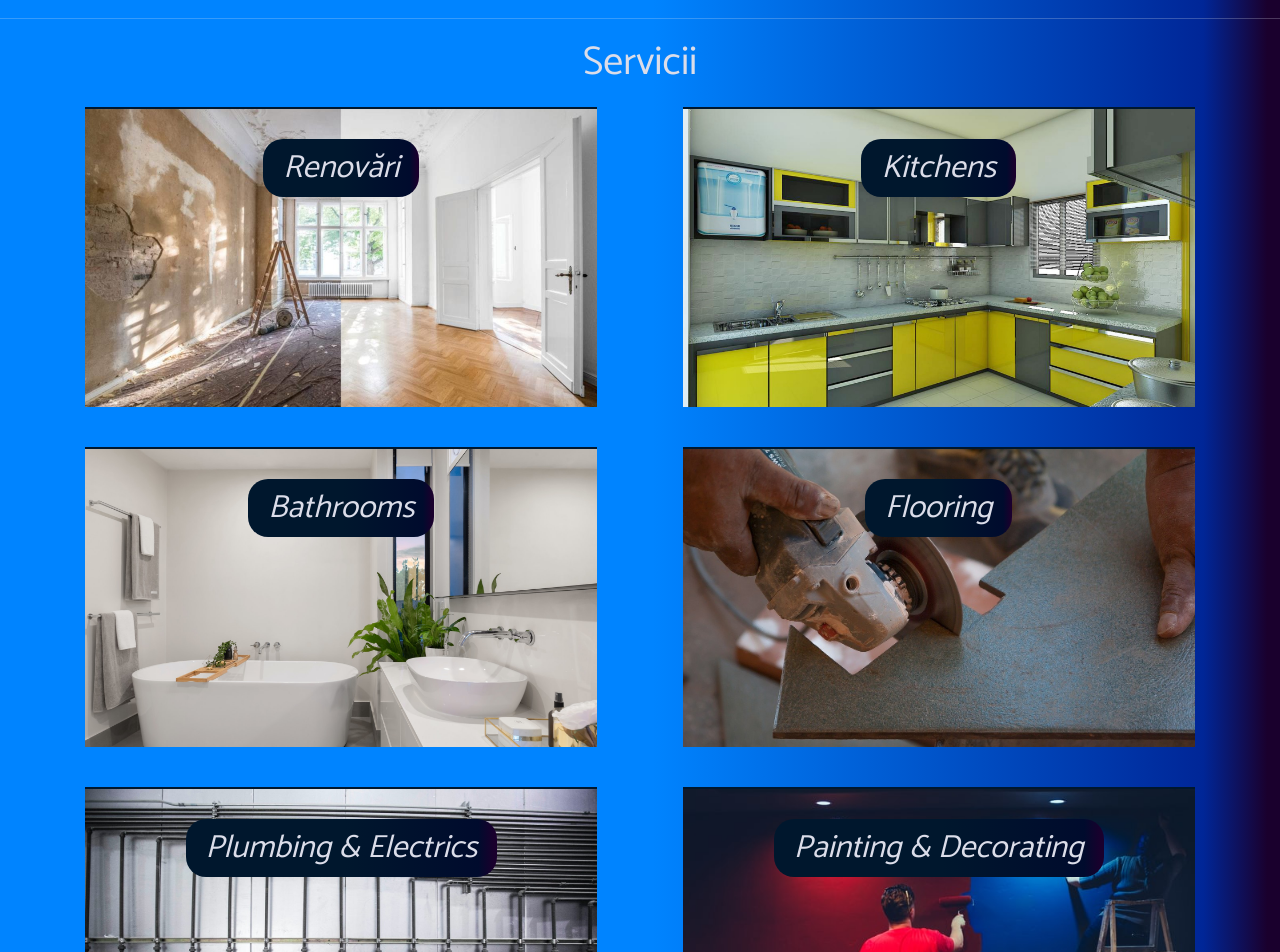
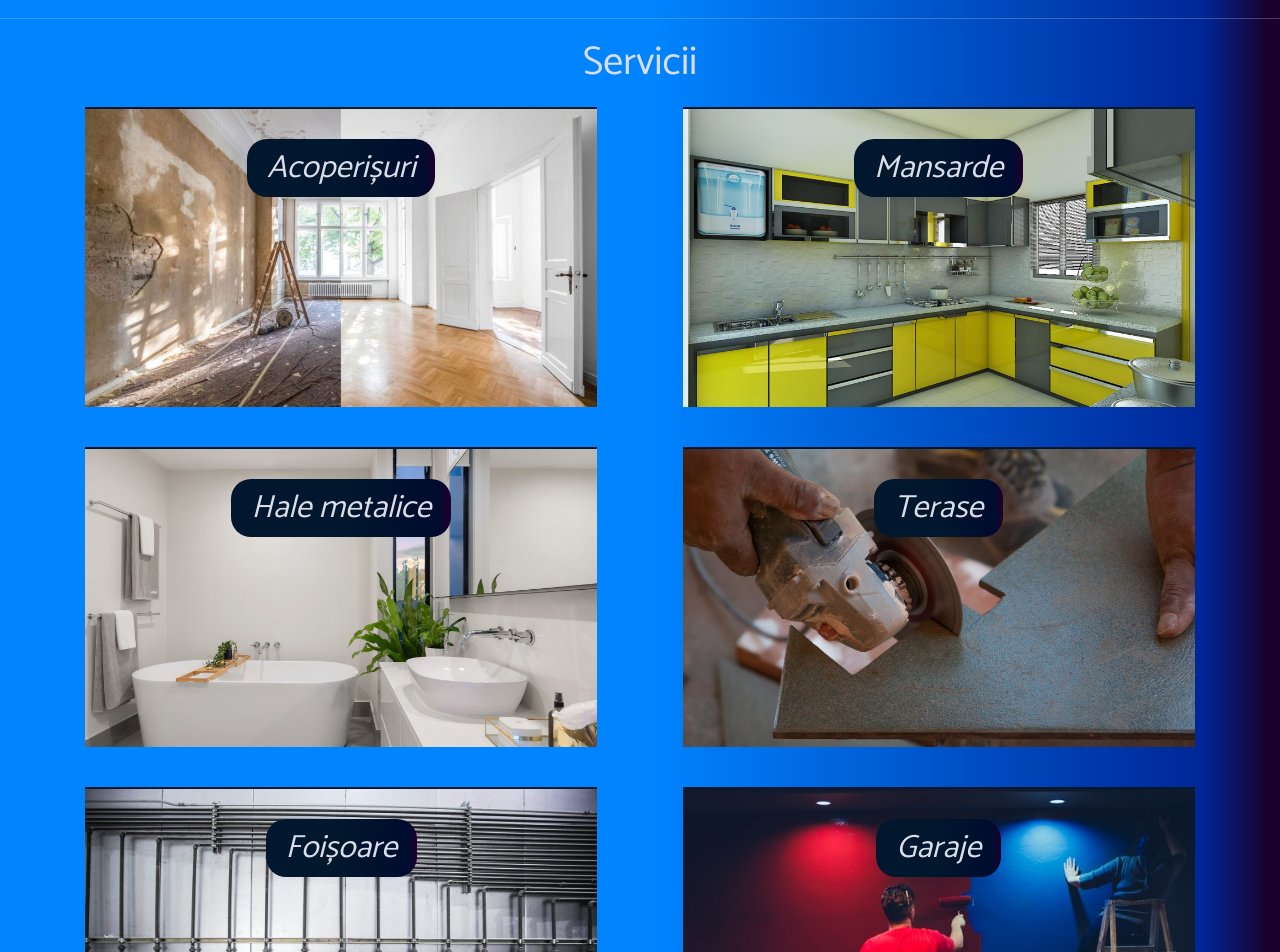
Before and after one commit to Geod11/samudachpro, a React (Create React App) app: page / in a window 1280 px wide. Shown: the part 640-1592 px from the top of the page. Built offline with nearby package versions, Linux system fonts and the light colour scheme.

Commit message:
Updated Services Page and did some more translations

```diff
--- a/src/Components/ContactForm.js
+++ b/src/Components/ContactForm.js
@@ -117,7 +117,7 @@ function ContactForm({ hideLogo, centerForm }) {
         id="Contact-Form"
         className={`contact__form__inner ${centerForm && "center-form"}`}
       >
-        <h2>Get In Touch</h2>
+        <h2>Așteptăm mesajul tău</h2>
         <div className="contact__form__input__container">
           <label htmlFor="name" className="contact__form__label">
             Nume*
@@ -131,7 +131,7 @@ function ContactForm({ hideLogo, centerForm }) {
           <input
             value={inputs.name || ""}
             onChange={handleInputChange}
-            placeholder="Nume..."
+            placeholder="..."
             type="text"
             id="name"
             name="name"
@@ -151,7 +151,7 @@ function ContactForm({ hideLogo, centerForm }) {
           <input
             value={inputs.email || ""}
             onChange={handleInputChange}
-            placeholder="Email..."
+            placeholder="..."
             type="email"
             id="email"
             name="email"
@@ -165,7 +165,7 @@ function ContactForm({ hideLogo, centerForm }) {
           <input
             value={inputs.phone || ""}
             onChange={handleInputChange}
-            placeholder="Telefon..."
+            placeholder="..."
             type="text"
             id="phone"
             name="phone"
@@ -199,7 +199,7 @@ function ContactForm({ hideLogo, centerForm }) {
           <textarea
             value={inputs.message || ""}
             onChange={handleInputChange}
-            placeholder="Mesaj..."
+            placeholder="..."
             id="message"
             name="message"
             className="contact__form__input form-control-sm"
--- a/src/Components/Home.js
+++ b/src/Components/Home.js
@@ -34,32 +34,37 @@ function Home() {
       <h1 className="home__Services__title">Servicii</h1>
       <div className="home__servicesContainer">
         <ServiceSingle
-          title="Renovări "
+          title="Acoperișuri "
           image={RenovationMain}
           link="/services#renovation"
         />
         <ServiceSingle
-          title="Kitchens "
+          title="Mansarde "
           image={KitchenMain}
           link="/services#kitchen"
         />
         <ServiceSingle
-          title="Bathrooms "
+          title="Hale metalice "
           image={BathroomMain}
           link="/services#bathroom"
         />
         <ServiceSingle
-          title="Flooring "
+          title="Terase "
           image={FlooringMain}
           link="/services#flooring"
         />
         <ServiceSingle
-          title="Plumbing & Electrics"
+          title="Foișoare "
           image={PlumbingMain}
           link="/services#plumbingElectrics"
         />
         <ServiceSingle
-          title="Painting & Decorating"
+          title="Garaje "
+          image={PaintingMain}
+          link="/services#paintingDecorating"
+        />
+        <ServiceSingle
+          title="Garduri "
           image={PaintingMain}
           link="/services#paintingDecorating"
         />
--- a/src/Components/Services.js
+++ b/src/Components/Services.js
@@ -43,88 +43,88 @@ function Services() {
       <h1 className="services__main__title">Services</h1>
 
       <ServiceInDetail
-        titleTop="Renovations"
+        titleTop="Acoperișuri"
         miniTitle=""
-        descrTop={`Each client has their own dream for their home, their own vision. Our role is to mould our team and refurbishment service around this unique expectation and to ensure that no matter the aspiration, we can deliver on our promises.`}
+        descrTop={`Fiecare client are propriul vis pentru casa lui, propria sa viziune. Rolul nostru este să modelăm echipa noastră și serviciul de renovare în jurul acestei așteptări unice și să ne asigurăm că, indiferent de aspirație, ne putem îndeplini promisiunile.`}
         imageTop={Renovation2}
         titleMid="How it works"
-        descrMid="The cost of such a project is down to many factors. There is no one-size-fits-all fee, but what we can assure you of is transparency in our pricing, clarity in our quote detail and a determination to bring every refurbishment project we undertake in on time and within budget."
+        descrMid="Costul unui astfel de proiect depinde de mulți factori. Nu există o taxă universală, dar ceea ce vă putem asigura este transparența în prețurile noastre, claritatea în detaliile ofertei noastre și hotărârea de a realiza fiecare proiect la timp și în limita bugetului."
         imageMid={Renovation1}
-        btnMid="Learn More"
+        btnMid="Află mai mult"
         id="renovation"
         collage={true}
       />
       <hr />
       {/* Kitchens */}
       <ServiceInDetail
-        titleTop="Kitchens"
+        titleTop="Mansarde"
         descrTop=""
         imageTop={Kitchen1}
         titleMid=""
         descrMid=""
         imageMid={Kitchen2}
-        btnMid="Get in Touch"
+        btnMid="Află mai mult"
         id="kitchen"
         collage={true}
       />
       <hr />
       {/* Bathrooms */}
       <ServiceInDetail
-        titleTop="Bathrooms"
+        titleTop="Hale metalice"
         descrTop=""
         imageTop={Bathroom1}
         titleMid="What we do"
         descrMid="Tota Builders installers are some of the very best tradespeople in London with in-house design to create a bespoke bathroom which will live up to your every expectation.Specialist tilers, skilled in all materials, from marble and  travertine to hand made tiles, produce perfect results every time while our carpenters can handcraft units to exact specifications. We ensure minimum disruption and will always leave your premises clean and tidy following our visit."
         imageMid={Bathroom2}
-        btnMid="Get a Quote"
+        btnMid="Află mai mult"
         id="bathroom"
       />
       <hr />
       <ServiceInDetail
-        titleTop="Flooring"
+        titleTop="Terase"
         descrTop=""
         imageTop={Flooring1}
         titleMid="How it works"
         descrMid="Our carpenters are experienced to suit the project whether floors, staircases cupboards or complete refurbishments.Our tradesmen always ensure minimum disruption and that they leave your property clean and tidy following their visit."
         imageMid={Flooring2}
-        btnMid="Learn More"
+        btnMid="Află mai mult"
         id="flooring"
       />
       <hr />
       <ServiceInDetail
-        titleTop="Plumbing & Electrics"
+        titleTop="Foișoare"
         descrTop=""
         imageTop={PlumbingAndElectrics1}
         titleMid="The process"
         descrMid={`We offer a highly professional service throughout London and within the M25, using a team of qualified and experienced plumbers & Electricians. We can provide you with a solution for any issue, from a plumbing related problem to the design and creation of a new bathroom or kitchen. Our electricians are fully qualified to undertake all types of domestic and commercial electrical work from a new plug socket to a complete, or partial, rewiring of your property professionally and efficiently.`}
         imageMid={PlumbingAndElectrics2}
-        btnMid="Get In Touch"
+        btnMid="Află mai mult"
         id="plumbingElectrics"
       />
       <hr />
       <ServiceInDetail
-        titleTop="Painting & Decorating"
+        titleTop="Garaje"
         descrTop=""
         imageTop={PaintingAndDecorating1}
         titleMid="What we do"
         descrMid={`We aim to help you create a home out of your house. A home that tells the story you want it to. Change the outlook of your home—whether new or not— and create an aesthetic environment and a surreal ambiance around you as per your distinctive taste.`}
         imageMid={PaintingAndDecorating2}
-        btnMid="Get a Quote"
+        btnMid="Află mai mult"
         id="paintingDecorating"
         collage={true}
       />
       <hr />
       <ServiceInDetail
-        titleTop="Wallpapering"
+        titleTop="Garduri"
         descrTop=""
         imageTop={Wallpapering1}
         titleMid="How it works"
         descrMid={`We are well experienced in a wide range of wall-covering and wallpapers installations.Wallpaper installation is fine work and requires utmost precision, as well as elaborate professional skills, especially, when it comes to designer paper or luxury types of aesthetic wallpapers. We are proud to have a team of specialists, who put great attention to the smallest detail, ensuring immaculate results. Our clients have never been disappointed with the quality of our work and the dedication with which we embrace every project.`}
         imageMid={Wallpapering2}
-        btnMid="Learn More"
+        btnMid="Află mai mult"
         id="wallpapering"
       />
-      <hr />
+      {/* <hr />
       <ServiceInDetail
         titleTop="Mastic"
         descrTop=""
@@ -134,7 +134,7 @@ function Services() {
         imageMid={Mastic2}
         btnMid="Get in Touch"
         id="mastic"
-      />
+      /> */}
     </div>
   );
 }
--- a/src/style/about.css
+++ b/src/style/about.css
@@ -92,8 +92,6 @@
 }
 .about__hline_displayBig {
 	display: none;
-}
-.form-in-aboutUs {
 }
 @media (min-width: 576px) {
 	.about__video {
--- a/src/style/contact.css
+++ b/src/style/contact.css
@@ -24,6 +24,7 @@
 	text-align: center;
 }
 .contact__info {
+
 	font-size: large;
 	padding: 0 1rem;
 	width: 70%;
@@ -50,7 +51,7 @@
 }
 .contact__instructions__container {
 	padding: 20px 0;
-	background-color: #00172d;
+	background-color: #0084ff;
 	display: flex;
 	flex-direction: column;
 	align-items: center;
@@ -222,10 +223,10 @@
 		margin: 10px 40px 40px 0;
 	}
 	.contact__form__inner {
-		max-width: 370px;
-		margin: 40px 0 130px 0;
-		left: 44%;
-		transform: translateX(-50%);
+		max-width: 1000px;
+		/* margin: 40px 0 130px 20px; */
+		/* left: 44%;
+		transform: translateX(-50%); */
 	}
 	.contact__instructions__container > div {
 		border: none;
@@ -237,7 +238,7 @@
 		transform: translate(0, -50%);
 	}
 }
-@media (min-width: 1063px) {
+/* @media (min-width: 1063px) {
 	.contact__form__inner {
 		left: 45%;
 	}
@@ -269,4 +270,4 @@
 	.contact__form__inner > h2 {
 		margin-bottom: 30px;
 	}
-}
+} */
--- a/src/style/header.css
+++ b/src/style/header.css
@@ -18,7 +18,7 @@
 }
 
 .header__container--expanded {
-	height: 390px;
+	height: 290px;
 	opacity: 1;
 }
 .header__container--enlarged {
```
